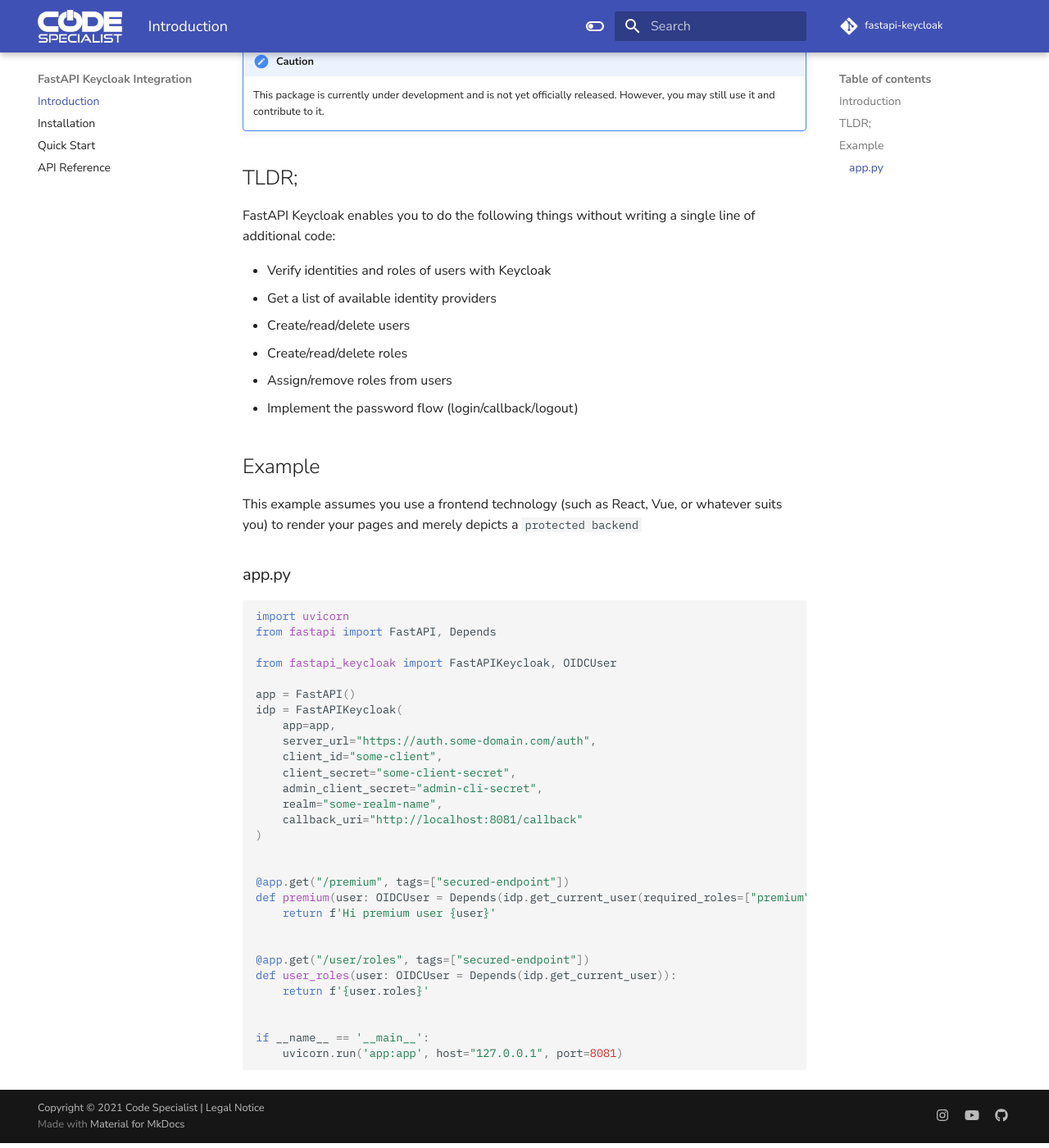
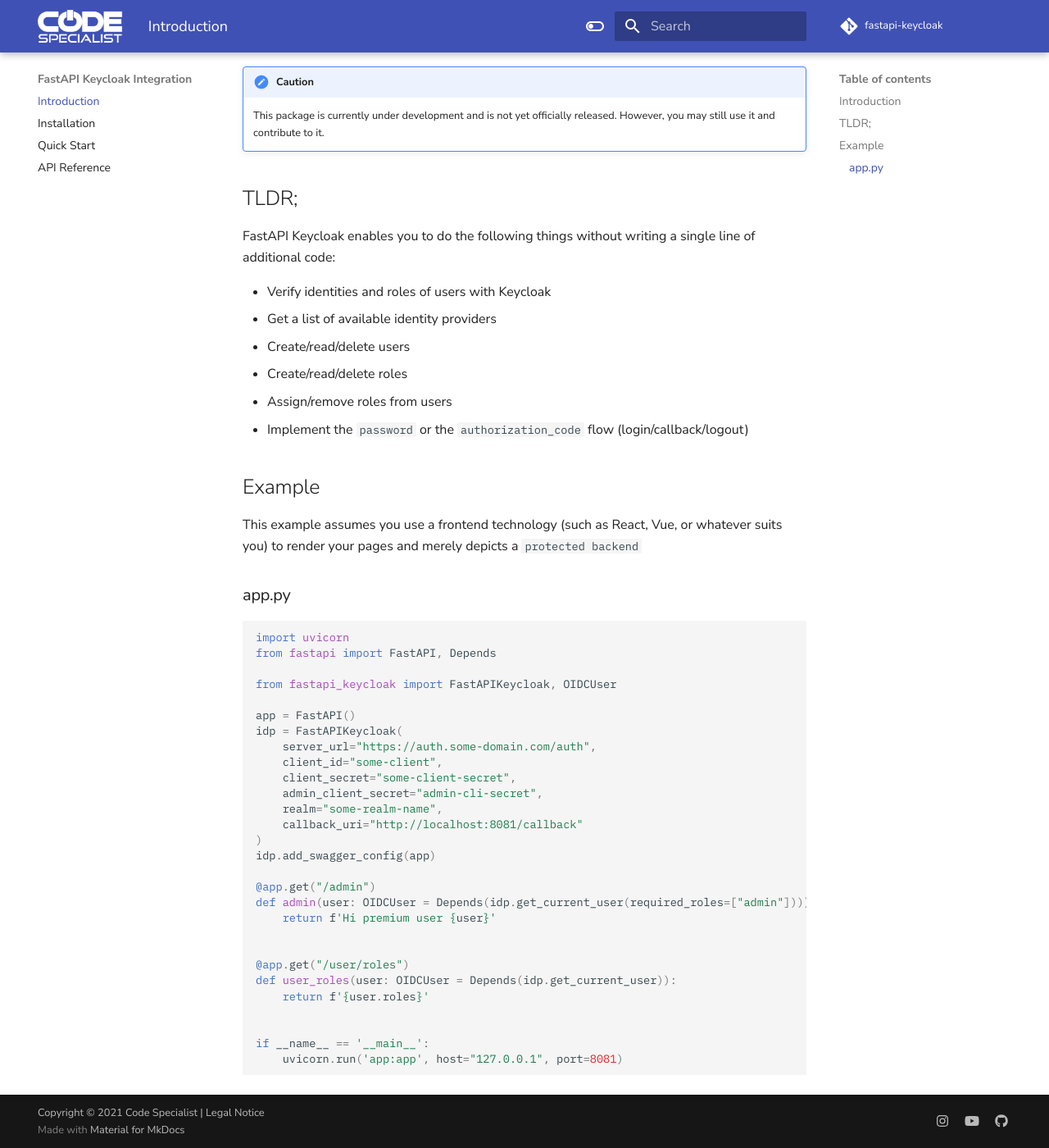
Before and after one commit to code-specialist/fastapi-keycloak, an MkDocs documentation site: the page built from docs/index.md, in a window 1280 px wide and 1400 px high, scrolled down 408 px. Shown: the whole window at 82% size. Built offline with MkDocs 1.6.1 and Material for MkDocs 9.7.7, drawn with Linux system fonts in a browser that asks for light colours; comment, search, counter and statistics services are not loaded.

```diff
--- a/docs/index.md
+++ b/docs/index.md
@@ -7,7 +7,9 @@
 ## Introduction
 
 Welcome to `fastapi-keycloak`. This projects goal is to ease the integration of Keycloak (OpenID Connect) with Python, especially FastAPI. FastAPI is not necessary but is
-encouraged due to specific features. Currently, this package supports only the `password flow`. However, the `get_current_user()` method accepts any JWT that was signed using
+encouraged due to specific features. Currently, this package supports only the `password` and the `authorization_code`. However, the `get_current_user()` method accepts any JWT
+that was signed
+using
 Keycloak's private key.
 
 !!! Caution
@@ -22,7 +24,7 @@
 - Create/read/delete users
 - Create/read/delete roles
 - Assign/remove roles from users
-- Implement the password flow (login/callback/logout)
+- Implement the `password` or the `authorization_code` flow (login/callback/logout)
 
 ## Example
 
@@ -38,7 +40,6 @@
 
 app = FastAPI()
 idp = FastAPIKeycloak(
-    app=app,
     server_url="https://auth.some-domain.com/auth",
     client_id="some-client",
     client_secret="some-client-secret",
@@ -46,14 +47,14 @@
     realm="some-realm-name",
     callback_uri="http://localhost:8081/callback"
 )
+idp.add_swagger_config(app)
 
-
-@app.get("/premium", tags=["secured-endpoint"])
-def premium(user: OIDCUser = Depends(idp.get_current_user(required_roles=["premium"]))):
+@app.get("/admin")
+def admin(user: OIDCUser = Depends(idp.get_current_user(required_roles=["admin"]))):
     return f'Hi premium user {user}'
 
 
-@app.get("/user/roles", tags=["secured-endpoint"])
+@app.get("/user/roles")
 def user_roles(user: OIDCUser = Depends(idp.get_current_user)):
     return f'{user.roles}'
 
```
Also changed, not shown: README.md (+9 -11 lines), docs/quick-start.md (+5 -10 lines), 2 other files.
